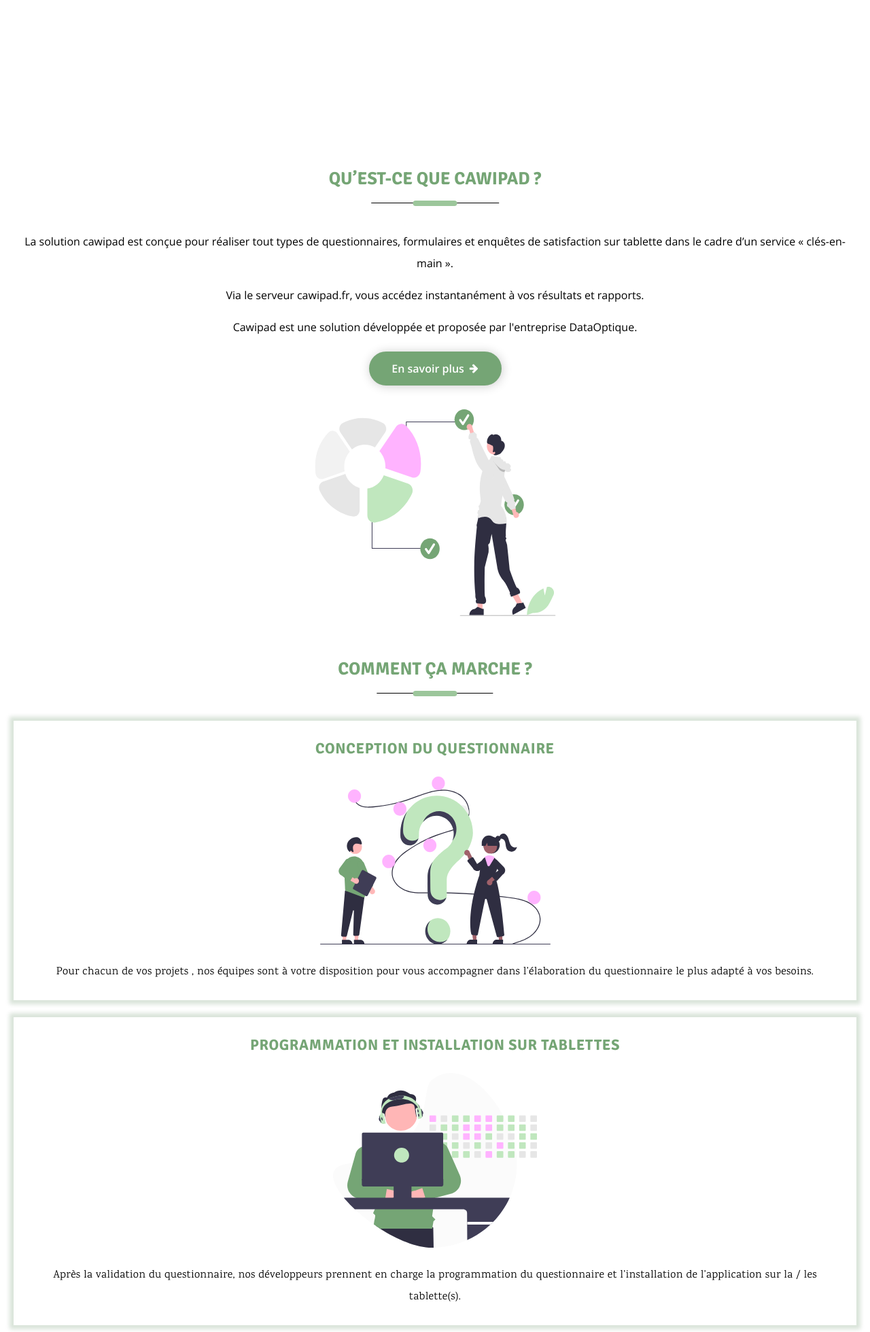
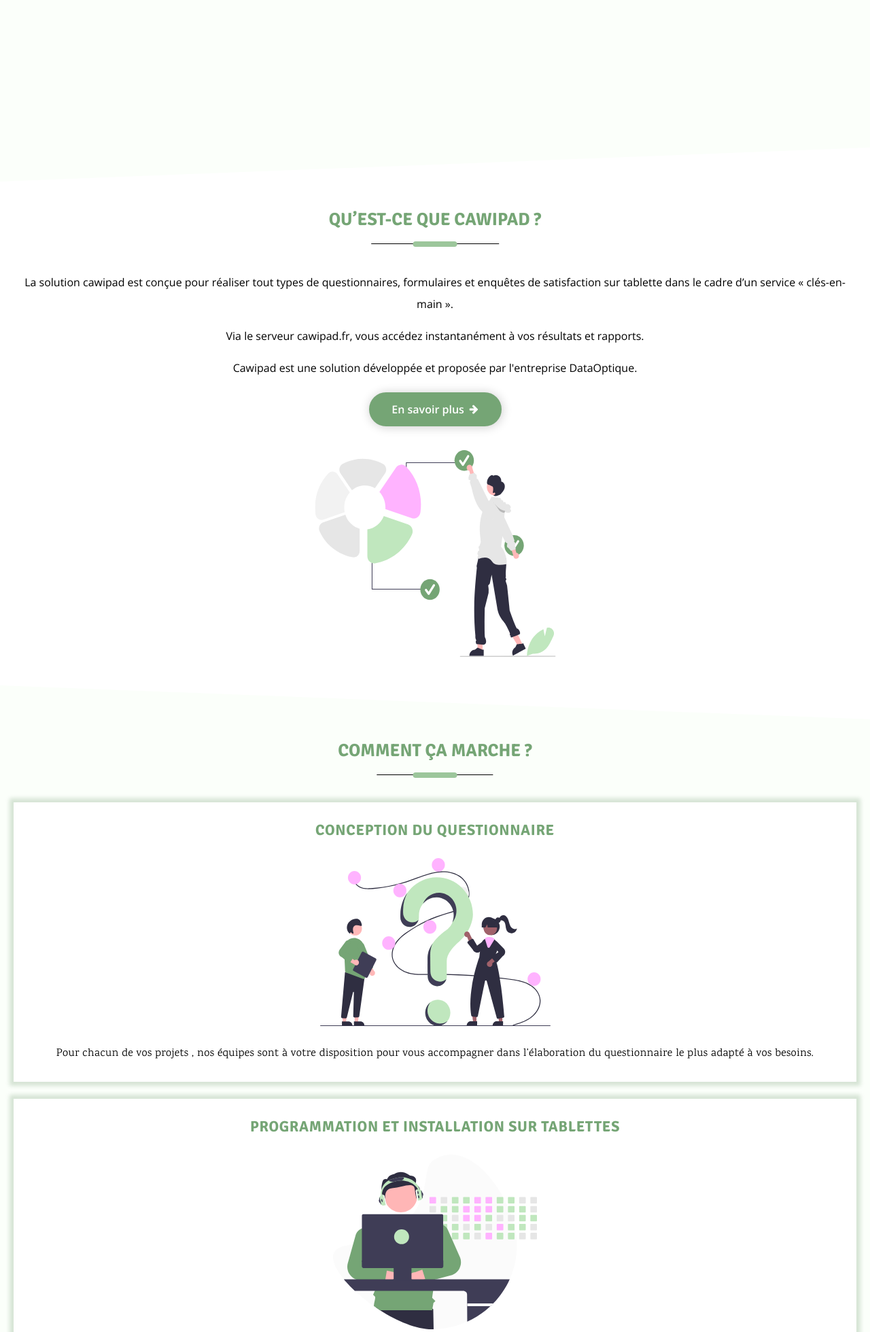
Before and after one commit to mohamedrida-forstat/cawipad_page_d-accueil, a PHP site: page / in a window 1280 px wide. Shown: the part 583-2542 px from the top of the page at 68% size. Run offline with PHP 8.4, Linux system fonts and the light colour scheme.

Commit message:
terminé l'integration de tous les sections de maquette pour les devices mobile

```diff
--- a/assets/css/style.css
+++ b/assets/css/style.css
@@ -193,7 +205,10 @@ header .nav__toggle {
   width: max-content;
 }
 
-.flex__about {
+.about {
+  margin-top: 60px;
+}
+.about .flex__about {
   -webkit-box-orient: vertical;
   -webkit-box-direction: normal;
       -ms-flex-direction: column;
@@ -201,36 +216,59 @@ header .nav__toggle {
   row-gap: 35px;
   margin-top: 60px;
 }
-.flex__about .about__content p.about__paragraph {
+.about .flex__about .about__content p.about__paragraph {
   text-align: center;
   line-height: 32px;
   font-family: var(--body-font);
   margin-bottom: 15px;
 }
-.flex__about .about__content .about__btn {
+.about .flex__about .about__content .about__btn {
   width: 195px;
   margin-top: 20px;
   margin-inline: auto;
 }
-.flex__about .about__content .about__btn i {
+.about .flex__about .about__content .about__btn i {
   margin-left: 8px;
   font-size: 15px;
 }
-.flex__about .about__image {
+.about .flex__about .about__image {
   margin-inline: auto;
 }
 
-.works__content {
+.works {
+  background-color: var(--first-color-very-light);
+  position: relative;
+  margin-top: 60px;
+}
+.works::before, .works::after {
+  content: "";
+  position: absolute;
+  width: 100%;
+  height: 50px;
+  left: 0;
+  top: -50px;
+  background-color: var(--first-color-very-light);
+  -webkit-clip-path: polygon(0 0, 0 100%, 100% 100%);
+  clip-path: polygon(0 0, 0 100%, 100% 100%);
+}
+.works::after {
+  top: initial;
+  bottom: -50px;
+  -webkit-clip-path: polygon(0 0, 0 100%, 100% 0);
+  clip-path: polygon(0 0, 0 100%, 100% 0);
+}
+.works .works__content {
   display: grid;
   row-gap: 25px;
   margin-top: 60px;
 }
-.works__content .work {
+.works .works__content .work {
+  background-color: white;
   padding: 25px;
   -webkit-box-shadow: 0px 0px 6px 6px rgba(0, 77, 1, 0.15);
           box-shadow: 0px 0px 6px 6px rgba(0, 77, 1, 0.15);
 }
-.works__content .work .work__title {
+.works .works__content .work .work__title {
   font-family: var(--title-font);
   font-weight: var(--font-bold);
   font-size: 22px;
@@ -241,23 +279,26 @@ header .nav__toggle {
   margin-bottom: 25px;
   line-height: 32px;
 }
-.works__content .work .work__image {
+.works .works__content .work .work__image {
   margin-inline: auto;
   display: block;
   margin-bottom: 25px;
 }
-.works__content .work .work__paragraph {
+.works .works__content .work .work__paragraph {
   text-align: center;
   font-family: var(--paragraph-font);
   line-height: 32px;
   letter-spacing: 0.02em;
 }
-.works__content .work:last-of-type .work__paragraph {
+.works .works__content .work:last-of-type .work__paragraph {
   font-size: 15px;
   letter-spacing: 0;
 }
 
-.flex__services {
+.services {
+  margin-top: 60px;
+}
+.services .flex__services {
   margin-top: 30px;
   margin-inline: auto;
   display: -webkit-box;
--- a/assets/scss/components/sections/_about.scss
+++ b/assets/scss/components/sections/_about.scss
@@ -1,3 +1,5 @@
+.about {
+	margin-top: 60px;
 	.flex__about {
 		flex-direction: column;
 		row-gap: 35px;
@@ -23,3 +25,4 @@
 			margin-inline: auto;
 		}
 	}
+}
--- a/assets/scss/components/sections/_aventages.scss
+++ b/assets/scss/components/sections/_aventages.scss
@@ -1,3 +1,5 @@
+.aventages {
+	margin-top: 60px;
 	.flex__aventages {
 		margin-top: 40px;
 		display: flex;
@@ -38,3 +40,4 @@
 			}
 		}
 	}
+}
--- a/assets/scss/components/sections/_footer.scss
+++ b/assets/scss/components/sections/_footer.scss
@@ -1,6 +1,19 @@
 .footer {
 	background-color: var(--footer-color);
 	color: white;
+	position: relative;
+	margin-top: 70px;
+	&::before {
+		content: '';
+		position: absolute;
+		width: 100%;
+		height: 50px;
+		background-color: var(--footer-color);
+		top: -50px;
+		left: 0;
+		-webkit-clip-path: polygon(0 0, 0% 100%, 100% 100%);
+		clip-path: polygon(0 0, 0% 100%, 100% 100%);
+	}
 	.footer__logo {
 		width: 120px;
 		height: 55px;
@@ -54,7 +67,8 @@
 		font-size: 15px;
 		text-align: center;
 		letter-spacing: 0.03em;
-    color: rgba(white, 0.949);
-    margin-top: 20px;
+		color: rgba(white, 0.95);
+		margin-top: 20px;
+		margin-bottom: 30px;
 	}
 }
--- a/assets/scss/components/sections/_formules.scss
+++ b/assets/scss/components/sections/_formules.scss
@@ -1,3 +1,25 @@
+.formules {
+	background-color: var(--first-color-very-light);
+	position: relative;
+	margin-top: 60px;
+	&::before,
+	&::after {
+		content: '';
+		background-color: var(--first-color-very-light);
+		position: absolute;
+		width: 100%;
+		height: 50px;
+		top: -50px;
+		left: 0;
+		-webkit-clip-path: polygon(0 0, 0 100%, 100% 100%);
+		clip-path: polygon(0 0, 0 100%, 100% 100%);
+	}
+	&::after {
+		top: initial;
+		bottom: -50px;
+		-webkit-clip-path: polygon(0 0, 0 100%, 100% 0);
+		clip-path: polygon(0 0, 0 100%, 100% 0);
+	}
 	.flex__formules {
 		margin-top: 60px;
 		display: flex;
@@ -31,7 +53,7 @@
 				font-size: 1.125rem;
 				margin-left: 20px;
 			}
-
+		}
 	}
 }
 
--- a/assets/scss/components/sections/_howitwork.scss
+++ b/assets/scss/components/sections/_howitwork.scss
@@ -1,8 +1,31 @@
+.works {
+	background-color: var(--first-color-very-light);
+	position: relative;
+	margin-top: 60px;
+	&::before,
+	&::after {
+		content: '';
+		position: absolute;
+		width: 100%;
+		height: 50px;
+		left: 0;
+		top: -50px;
+		background-color: var(--first-color-very-light);
+		-webkit-clip-path: polygon(0 0, 0 100%, 100% 100%);
+		clip-path: polygon(0 0, 0 100%, 100% 100%);
+	}
+	&::after {
+		top: initial;
+		bottom: -50px;
+		-webkit-clip-path: polygon(0 0, 0 100%, 100% 0);
+		clip-path: polygon(0 0, 0 100%, 100% 0);
+	}
 	.works__content {
 		display: grid;
 		row-gap: 25px;
 		margin-top: 60px;
 		.work {
+			background-color: white;
 			padding: 25px;
 			box-shadow: 0px 0px 6px 6px rgba(0, 77, 1, 0.15);
 			.work__title {
@@ -33,3 +56,4 @@
 			}
 		}
 	}
+}
--- a/assets/scss/components/sections/_services.scss
+++ b/assets/scss/components/sections/_services.scss
@@ -1,3 +1,5 @@
+.services {
+	margin-top: 60px;
 	.flex__services {
 		margin-top: 30px;
 		margin-inline: auto;
@@ -36,3 +38,4 @@
 			}
 		}
 	}
+}
--- a/assets/scss/globals/_layout.scss
+++ b/assets/scss/globals/_layout.scss
@@ -23,6 +23,18 @@ a {
 
 .full-height {
 	height: 100vh;
+	background-color: var(--first-color-very-light);
+	position: relative;
+	&::after {
+		content: '';
+		position: absolute;
+		width: 100%;
+		height: 50px;
+		background-color: var(--first-color-very-light);
+		bottom: -50px;
+		-webkit-clip-path: polygon(0 0, 0 100%, 100% 0);
+		clip-path: polygon(0 0, 0 100%, 100% 0);
+	}
 }
 .section {
 	padding-block: 2rem;
```
Also changed, not shown: other parts of assets/css/style.css (+66 -15 lines), 1 other file. Lines whose indentation alone changed are shown as unchanged.
